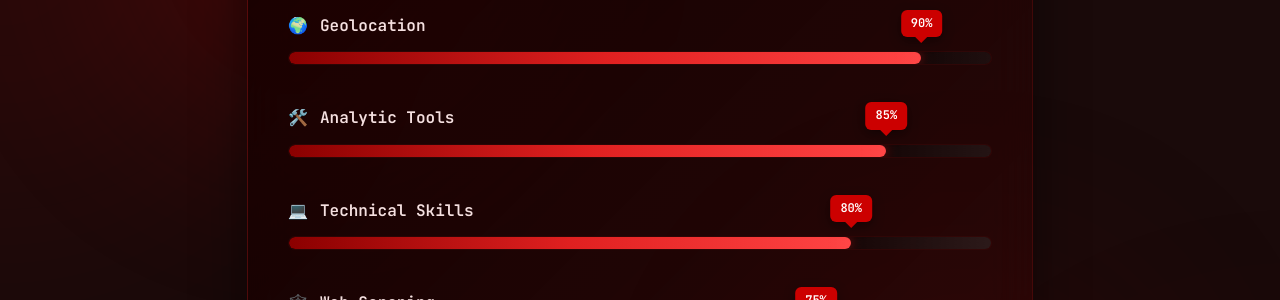
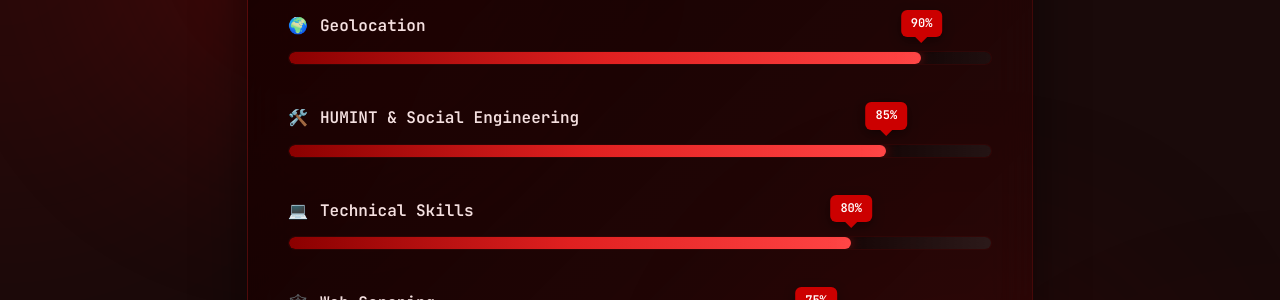
Before and after one commit to kbbaa/kbbaa.github.io, a Jekyll site: the page built from sobre-mi.md, in a window 1280 px wide and 900 px high, scrolled down 1495 px. Shown: the part 153-453 px from the top of the window. Built offline with Jekyll 4.4.1, drawn with Linux system fonts in a browser that asks for light colours.

Commit message:
Update sobre-mi.md

```diff
--- a/sobre-mi.md
+++ b/sobre-mi.md
@@ -258,7 +258,7 @@ permalink: /sobre-mi/
       <!-- Skill 3 -->
       <div class="skill-item" data-percent="85">
         <div class="skill-info">
-          <span class="skill-name"><span>🛠️</span> Analytic Tools</span>
+          <span class="skill-name"><span>🛠️</span> HUMINT & Social Engineering</span>
         </div>
         <div class="progress-bar-container">
           <div class="progress-fill" style="--target-width: 85%;"></div>
```
